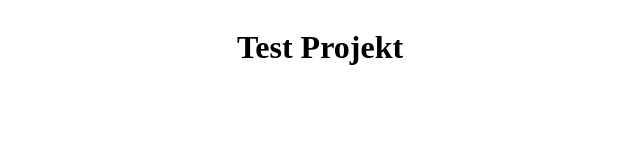
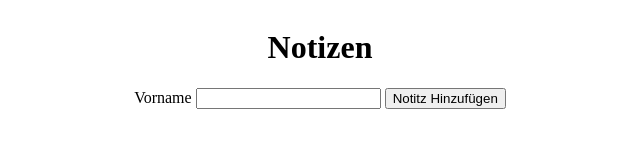
Before and after one commit to Maik649/-bungs-Test-Projekt, a plain HTML site: page index.html in a window 1280 px wide. Shown: the whole page, without its empty margins (320-960 px from the left). Drawn offline with Linux system fonts and the light colour scheme.

Commit message:
add new button

```diff
--- a/index.html
+++ b/index.html
@@ -5,18 +5,23 @@
     <meta name="viewport" content="width=device-width, initial-scale=1.0">
     <link rel="stylesheet" href="globel.css">
     <script src="globel.js" defer></script>
-    <title>Test Projekt</title>
+    <title>Notizen </title>
+
 </head>
-<body>
+<body onload="init()">
     <header>
-        <h1>Test Projekt </h1>
+        <h1>Notizen</h1>
     </header>
     <main>
-        <div id="main-content">
+        <div class="eingabeForm">
+            <label for="lvorname">Vorname</label>
+            <input type="text" name="lvorname" id="lvorname">
+
+            <button onclick=" addnote()">Notitz Hinzufügen</button>
 
 
-
-
+        </div>
+        <div id="main-content">
 
         </div>
     </main>
```
